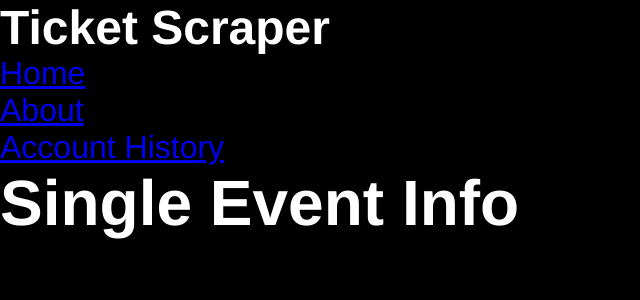
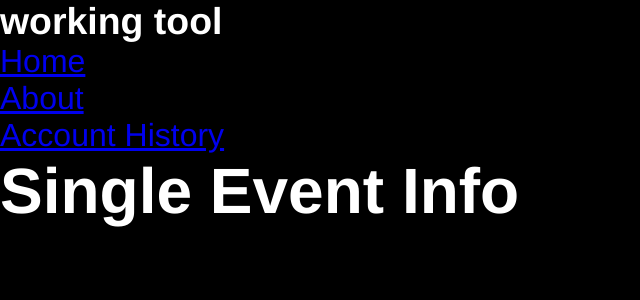
Before and after one commit to cmart11/ReactJS-tables, a React app: page /event in a window 1280 px wide. Shown: the top 300 px of the page, without its empty margins (0-640 px from the left). Built offline with nearby package versions, Linux system fonts and the light colour scheme.

Commit message:
updates to dummy data and some css styling

```diff
--- a/public/styles.css
+++ b/public/styles.css
@@ -18,3 +18,7 @@ button {
     background-color: #fff;
     border: none;
 }
+
+li {
+    list-style: none;
+}
--- a/src/App.js
+++ b/src/App.js
@@ -6,12 +6,11 @@ import { Navbar } from './components'
 const App = () => {
     return (
         <div>
-            <h2>Ticket Scraper</h2>
+            <h3>working tool</h3>
             <Navbar />
             <Routes />
         </div>
     );
-}
+};
 
-
-export default App
+export default App;
--- a/src/makeData.js
+++ b/src/makeData.js
@@ -17,9 +17,9 @@ const newPerson = () => {
         visits: Math.floor(Math.random() * 100),
         progress: Math.floor(Math.random() * 100),
         status:
-            statusChance > 0.66
+            statusChance > 0.70
                 ? 'relationship'
-                : statusChance > 0.33
+                : statusChance > 0.35
                     ? 'complicated'
                     : 'single',
     }
```
